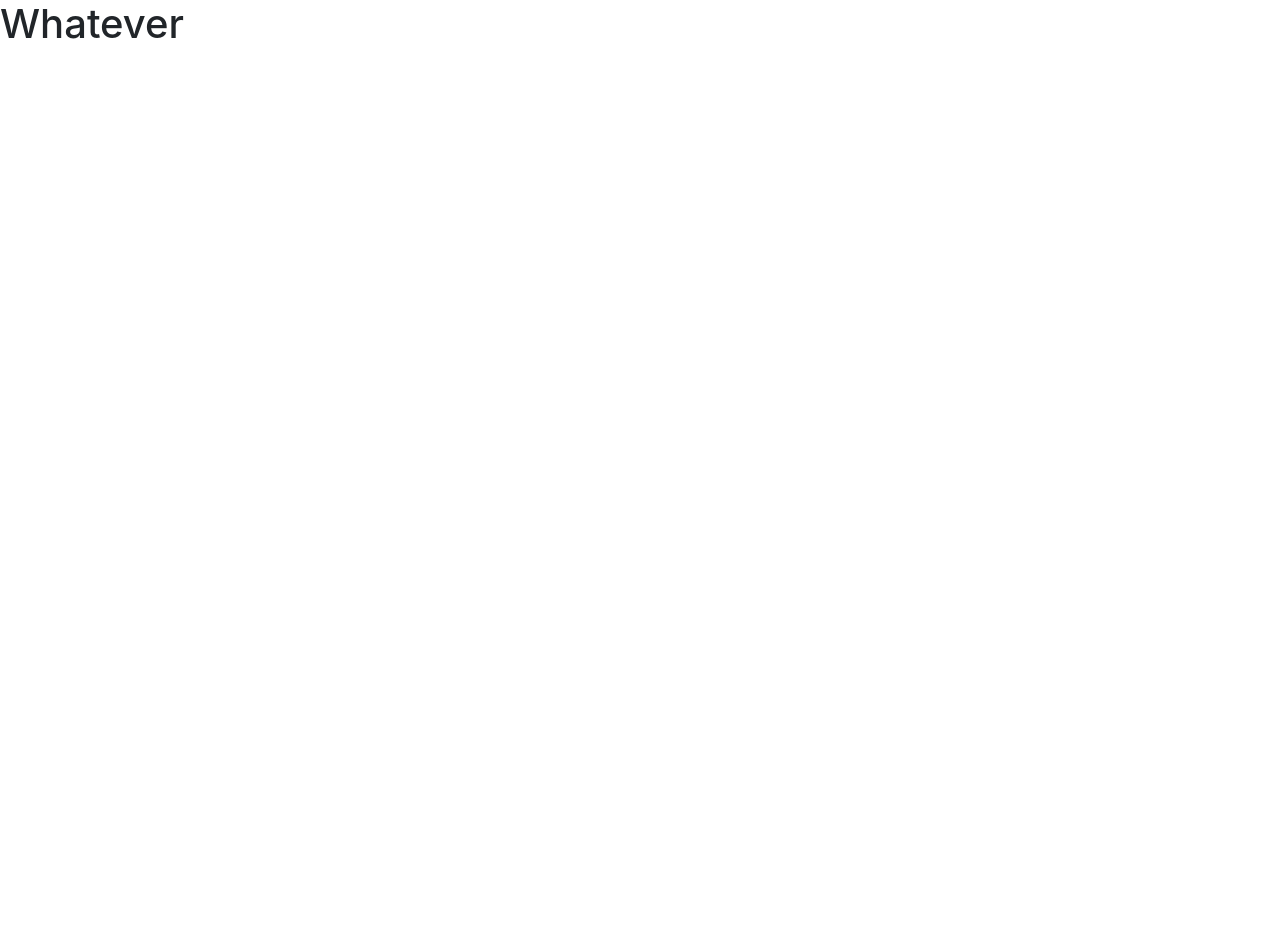
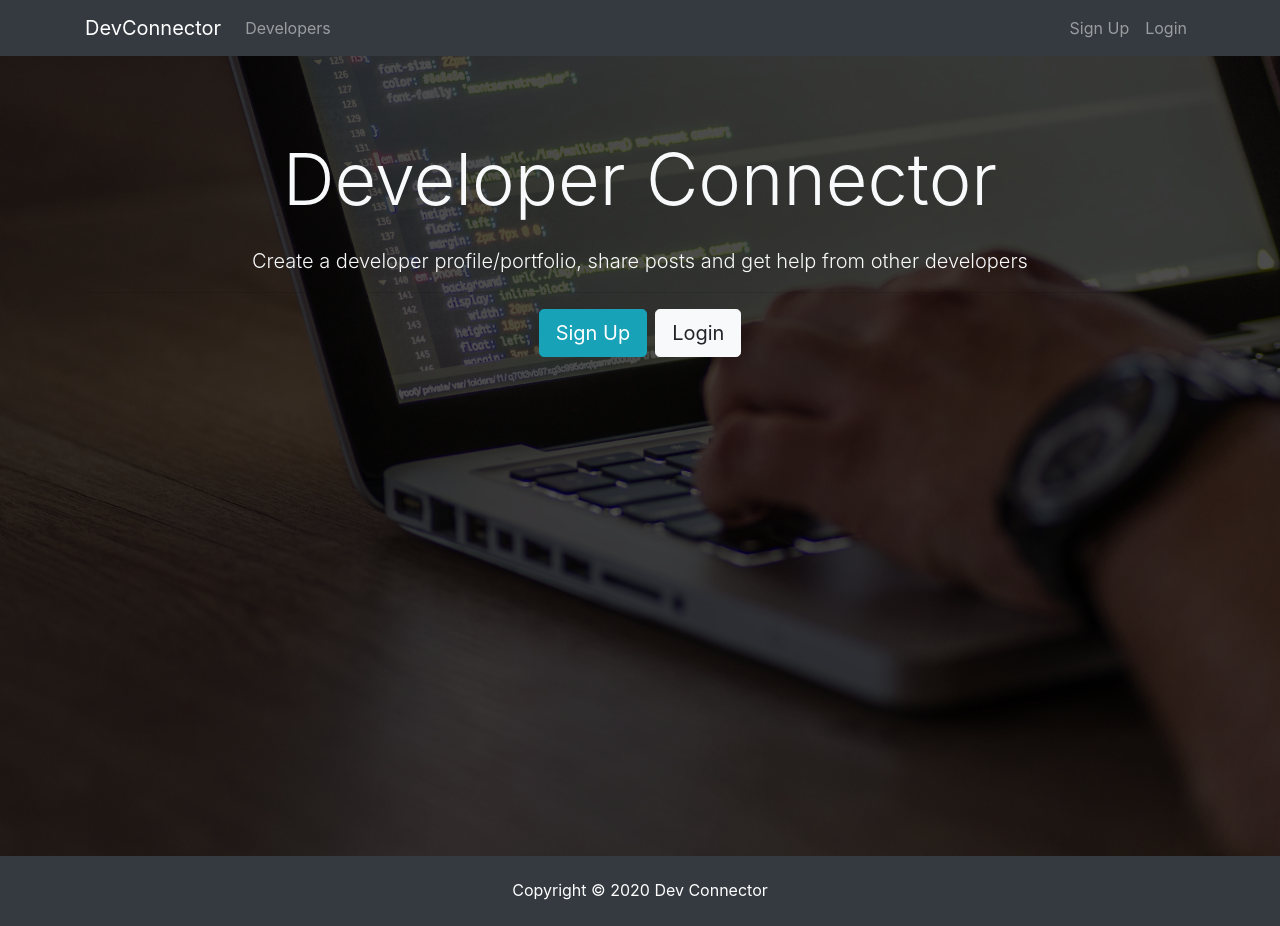
Before and after one commit to Vanevo00/MERNPractice, a React (Create React App) app in the folder client/: page / in a window 1280 px wide. Before the commit the page ends 800 px from the top, so only its background shows below. Built offline with nearby package versions, Linux system fonts and the light colour scheme.

Commit message:
feat: basic layout

```diff
--- a/client/src/App.js
+++ b/client/src/App.js
@@ -1,10 +1,15 @@
 import React from 'react'
 import './App.css';
+import Navbar from './components/layout/Navbar'
+import Footer from './components/layout/Footer'
+import Landing from './components/layout/Landing'
 
 function App() {
   return (
     <div className="App">
-      <h1>Whatever</h1>
+      <Navbar/>
+      <Landing/>
+      <Footer/>
     </div>
   );
 }
--- /dev/null
+++ b/client/src/components/layout/Footer.js
@@ -0,0 +1,11 @@
+import React from 'react'
+
+const Footer = () => {
+  return (
+    <footer className="bg-dark text-white mt-5 p-4 text-center">
+      Copyright &copy; {new Date().getFullYear()} Dev Connector
+    </footer>
+  )
+}
+
+export default Footer
--- /dev/null
+++ b/client/src/components/layout/Landing.js
@@ -0,0 +1,24 @@
+import React from 'react'
+
+const Landing = () => {
+  return (
+    <div className="landing">
+      <div className="dark-overlay landing-inner text-light">
+        <div className="container">
+          <div className="row">
+            <div className="col-md-12 text-center">
+              <h1 className="display-3 mb-4">Developer Connector
+              </h1>
+              <p className="lead"> Create a developer profile/portfolio, share posts and get help from other developers</p>
+              <hr/>
+              <a href="register.html" className="btn btn-lg btn-info mr-2">Sign Up</a>
+              <a href="login.html" className="btn btn-lg btn-light">Login</a>
+            </div>
+          </div>
+        </div>
+      </div>
+    </div>
+  )
+}
+
+export default Landing
--- /dev/null
+++ b/client/src/components/layout/Navbar.js
@@ -0,0 +1,34 @@
+import React from 'react'
+
+const Navbar = () => {
+  return (
+    <nav className="navbar navbar-expand-sm navbar-dark bg-dark mb-4">
+      <div className="container">
+        <a className="navbar-brand" href="landing.html">DevConnector</a>
+        <button className="navbar-toggler" type="button" data-toggle="collapse" data-target="#mobile-nav">
+          <span className="navbar-toggler-icon"></span>
+        </button>
+
+        <div className="collapse navbar-collapse" id="mobile-nav">
+          <ul className="navbar-nav mr-auto">
+            <li className="nav-item">
+              <a className="nav-link" href="profiles.html"> Developers
+              </a>
+            </li>
+          </ul>
+
+          <ul className="navbar-nav ml-auto">
+            <li className="nav-item">
+              <a className="nav-link" href="register.html">Sign Up</a>
+            </li>
+            <li className="nav-item">
+              <a className="nav-link" href="login.html">Login</a>
+            </li>
+          </ul>
+        </div>
+      </div>
+    </nav>
+  )
+}
+
+export default Navbar
--- a/package.json
+++ b/package.json
@@ -6,7 +6,7 @@
   "scripts": {
     "client-install": "npm i --prefix client",
     "start": "node server.js",
-    "server": "nodemon server.js",
+    "server": "nodemon server.js --ignore ./client",
     "client": "npm start --prefix client",
     "dev": "concurrently \"npm run server\" \"npm run client\""
   },
```
